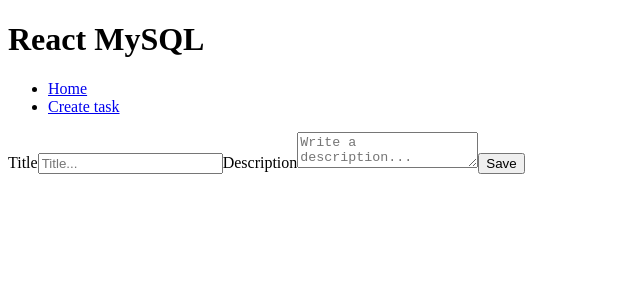
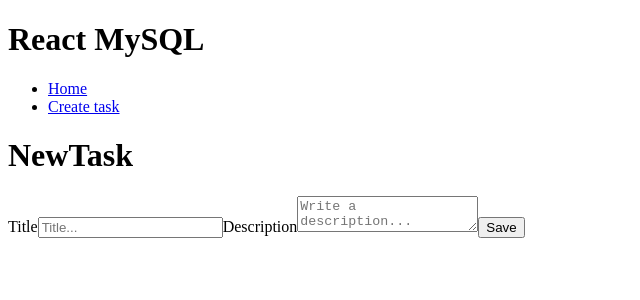
Before and after one commit to HectorBusSan/FullJavascript, a React (Vite) app in the folder client/: page /new in a window 1280 px wide. Shown: the top 300 px of the page, without its empty margins (0-640 px from the left). Built offline with nearby package versions, Linux system fonts and the light colour scheme; the HTML template or start-up script is replaced by a standard one.

Commit message:
Solicitando el params a la URL

```diff
--- a/client/src/pages/TaskForm.jsx
+++ b/client/src/pages/TaskForm.jsx
@@ -1,13 +1,22 @@
-import React from 'react'
+import {useEffect} from 'react'
 import {Form,Formik} from "formik"
 import { useTasks } from '../context/TaskProvider';
 import { useParams } from 'react-router-dom';
 
 function TaskForm() {
     const{createTask}=useTasks();
-    useParams();
+    const params= useParams();
+    useEffect(() => {
+        if(params.id){
+
+        }
+    }, [])
+
   return (
     <div>
+        <h1>{
+            params.id?"Edit Task":"NewTask"
+            }</h1>
         <Formik
         initialValues={{
             title:"",
```
